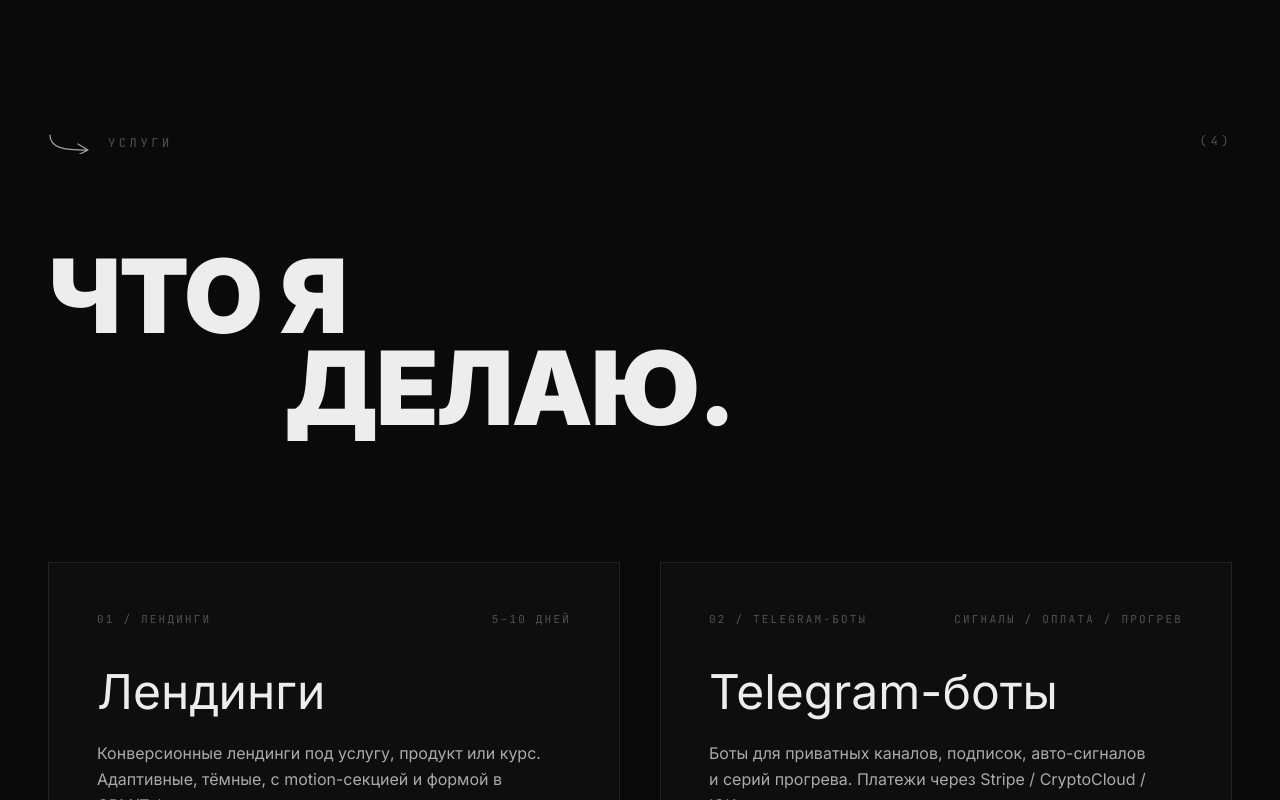
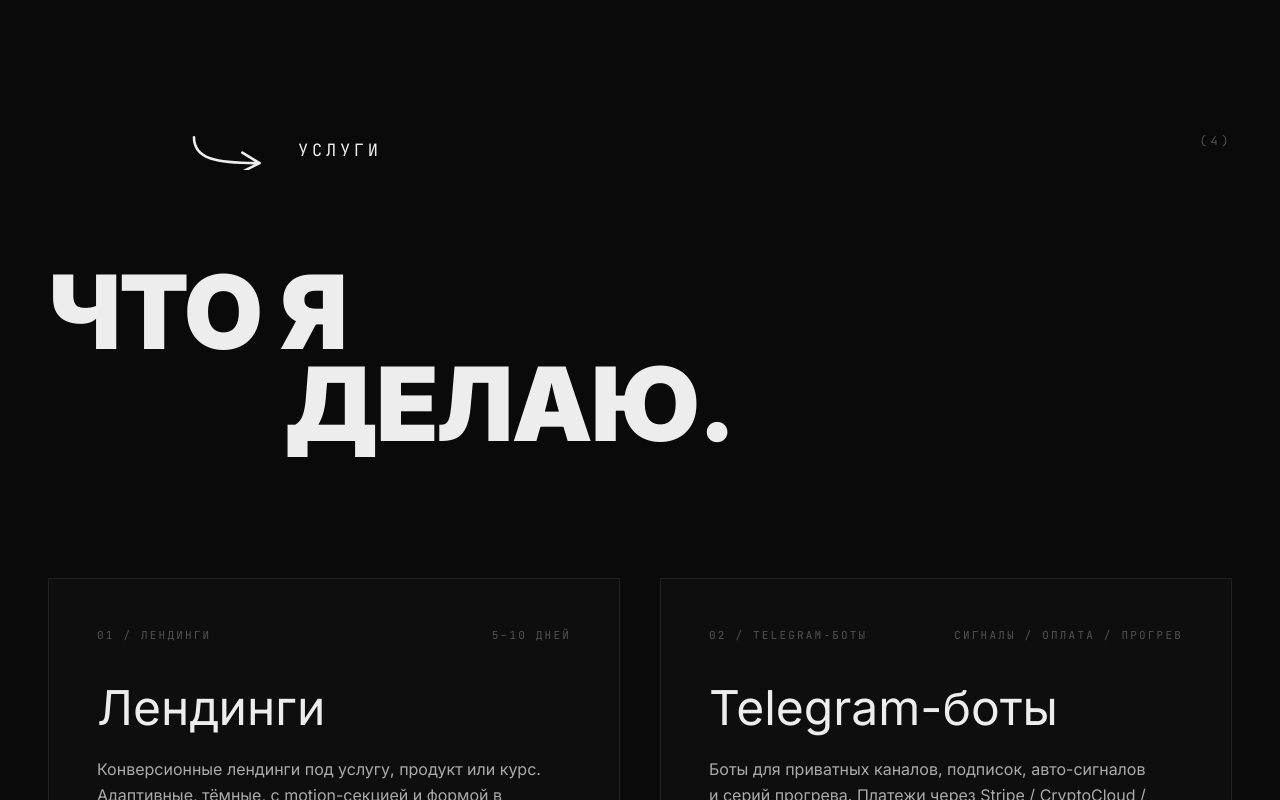
Before and after one commit to iamshouu/temat, a React (Vite) app: page / in a window 1280 px wide. Shown: the part 860-1660 px from the top of the page. Built offline with nearby package versions, Linux system fonts and the light colour scheme.

Commit message:
style(section-label): larger arrow + text, indent toward center, white color

```diff
--- a/src/components/SectionLabel.tsx
+++ b/src/components/SectionLabel.tsx
@@ -5,20 +5,20 @@ type Props = {
 
 export function SectionLabel({ label, count }: Props) {
   return (
-    <div className="mb-16 md:mb-24 flex items-start justify-between gap-8">
-      <div className="flex items-center gap-3 font-mono text-[12px] uppercase tracking-[0.3em] text-muted">
+    <div className="mb-16 md:mb-24 flex items-start justify-between gap-8 md:pl-[8%] lg:pl-[12%]">
+      <div className="flex items-center gap-5 md:gap-6 font-mono text-[15px] md:text-[17px] uppercase tracking-[0.22em] text-text">
         <svg
-          width="48"
-          height="22"
+          width="84"
+          height="38"
           viewBox="0 0 48 22"
           fill="none"
           aria-hidden
-          className="text-accent shrink-0"
+          className="text-text shrink-0"
         >
           <path
             d="M2 3 C 2 16, 16 18, 38 18 M30 12 L 40 18 L 30 23"
             stroke="currentColor"
-            strokeWidth="1.25"
+            strokeWidth="1.5"
             fill="none"
             strokeLinecap="round"
             strokeLinejoin="round"
```
